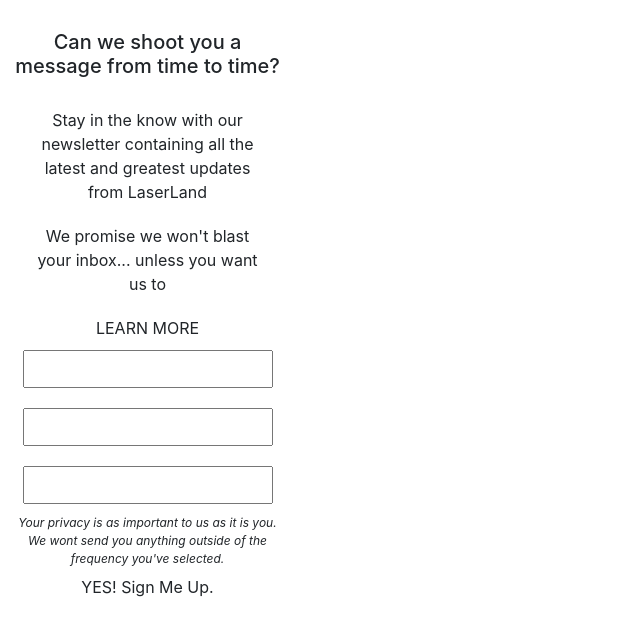
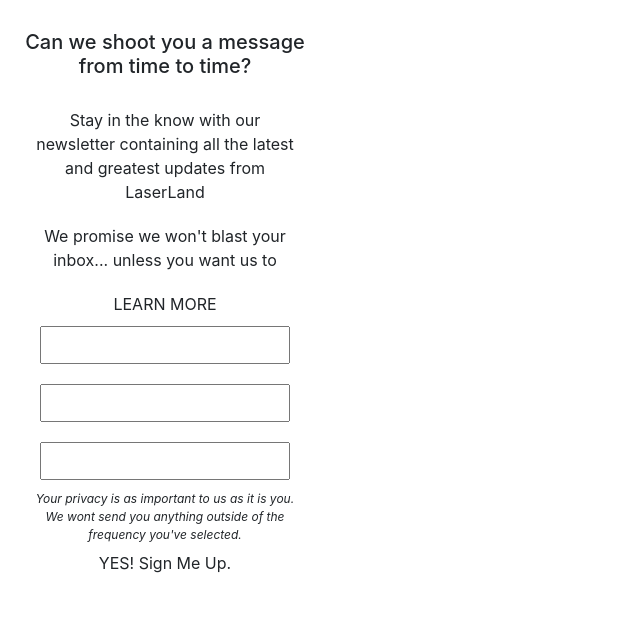
Before and after one commit to csgill32/lasertag, a Django app: page / in a window 1280 px wide. Shown: the top 636 px of the page, without its empty margins (0-640 px from the left). Run offline with Django 3.2, Linux system fonts and the light colour scheme; some libraries are stand-ins or nearby versions.

Commit message:
attempt to add margin

```diff
--- a/main_app/static/css/styles.css
+++ b/main_app/static/css/styles.css
@@ -6,15 +6,15 @@
     border-bottom: 1px solid #ddd;
     padding: 15px;
 } */
-* {
-    box-sizing: border-box;
-    margin: 0 auto;
-}
+
+
+
 
 .home__section {
-    max-width: 325px;
+    max-width: 360px;
     display: flex;
     justify-content: center;
+    margin: 0 20px;
 }
 
 .header {
@@ -25,7 +25,6 @@
 
 .subheader {
     margin: 30px 15px;
-
     text-align: center;
 }
 
```
